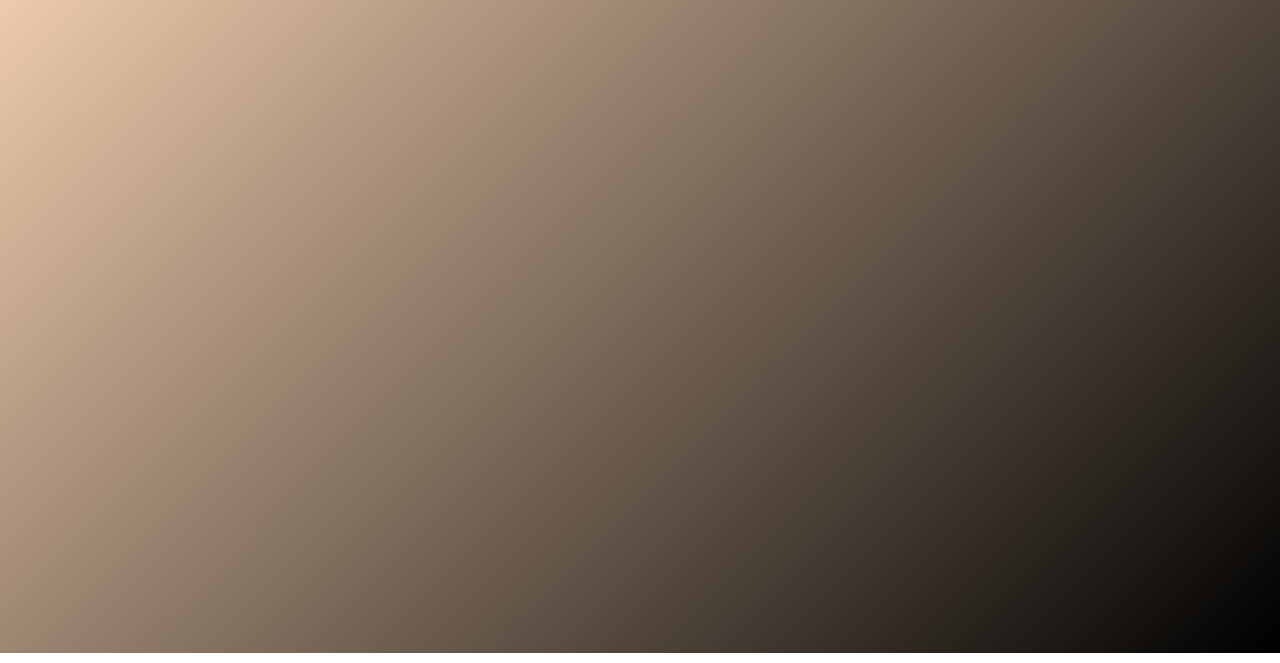
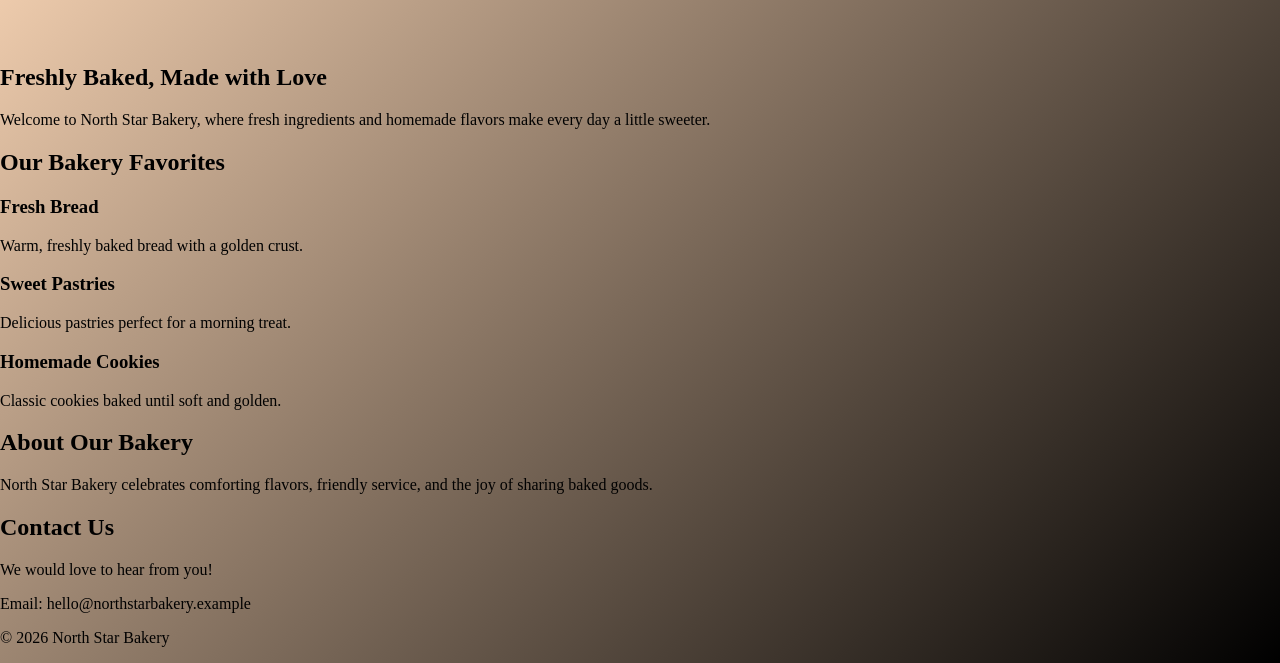
Before and after one commit to AlexiusM24/north-star-bakery, a plain HTML site: page index.html in a window 1280 px wide. Shown: the part 147-810 px from the top of the page. Drawn offline with Linux system fonts and the light colour scheme.

Commit message:
Update Bakery Website
Updated the HTML structure and added sections for home, menu, about, and contact. Improved navigation and included a footer.

```diff
--- a/index.html
+++ b/index.html
@@ -1,32 +1,112 @@
-make-fronttitle-of-website-say"North Star Bakery"
-add flexbox for spacing
-<!DOCTYPE html>
-<html>
+
+
+
+!DOCTYPE html>
+
+<html lang="en">
+
 <head>
+
+  <meta charset="UTF-8">
+
+  <meta name="viewport" content="width=device-width, initial-scale=1.0">
+
   <title>North Star Bakery</title>
+
   <link rel="stylesheet" href="styles.css">
+
 </head>
 
 <body>
 
   <header>
+
     <h1>North Star Bakery</h1>
 
-<nav>
-<a href="#">Home</a>
-<a href="#">Menu</a>
-<a href="#">About</a>
-<a href="#">Contact</a>
+    <nav aria-label="Main navigation">
+
+      <a href="#home">Home</a>
+
+      <a href="#menu">Menu</a>
+
+      <a href="#about">About</a>
+
+      <a href="#contact">Contact</a>
+
     </nav>
+
   </header>
 
+  <main>
 
+    <section id="home">
 
+      <h2>Freshly Baked, Made with Love</h2>
 
+      <p>Welcome to North Star Bakery, where fresh ingredients and homemade flavors make every day a little sweeter.</p>
 
+    </section>
 
+    <section id="menu">
 
+      <h2>Our Bakery Favorites</h2>
 
-</adapttodiffrentscreensizes/>
+      <div class="products">
+
+        <article>
+
+          <h3>Fresh Bread</h3>
+
+          <p>Warm, freshly baked bread with a golden crust.</p>
+
+        </article>
+
+        <article>
+
+          <h3>Sweet Pastries</h3>
+
+          <p>Delicious pastries perfect for a morning treat.</p>
+
+        </article>
+
+        <article>
+
+          <h3>Homemade Cookies</h3>
+
+          <p>Classic cookies baked until soft and golden.</p>
+
+        </article>
+
+      </div>
+
+    </section>
+
+    <section id="about">
+
+      <h2>About Our Bakery</h2>
+
+      <p>North Star Bakery celebrates comforting flavors, friendly service, and the joy of sharing baked goods.</p>
+
+    </section>
+
+    <section id="contact">
+
+      <h2>Contact Us</h2>
+
+      <p>We would love to hear from you!</p>
+
+      <p>Email: hello@northstarbakery.example</p>
+
+    </section>
+
+  </main>
+
+  <footer>
+
+    <p>&copy; 2026 North Star Bakery</p>
+
+  </footer>
+
 </body>
+
 </html>
```
Lines whose indentation alone changed are shown as unchanged.
